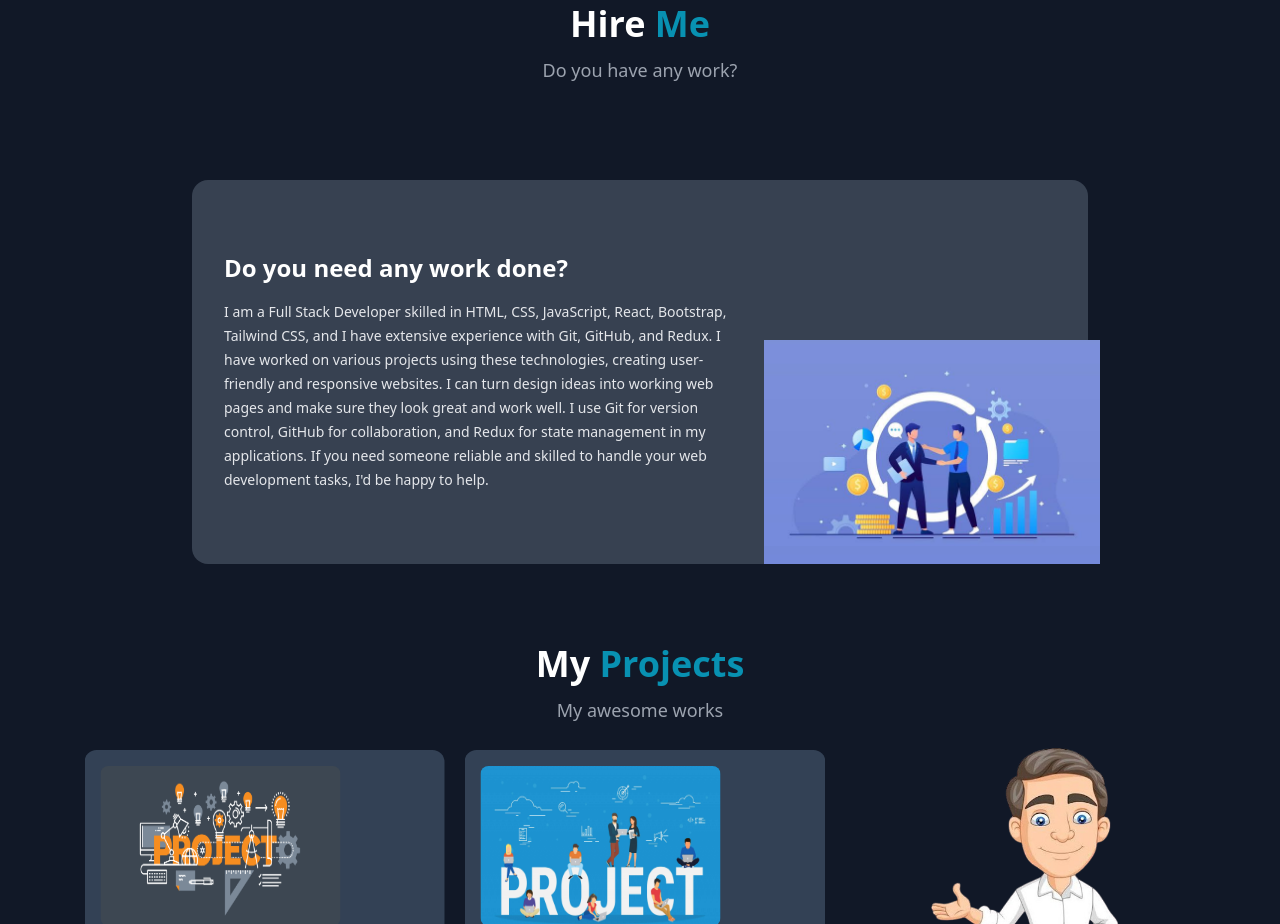
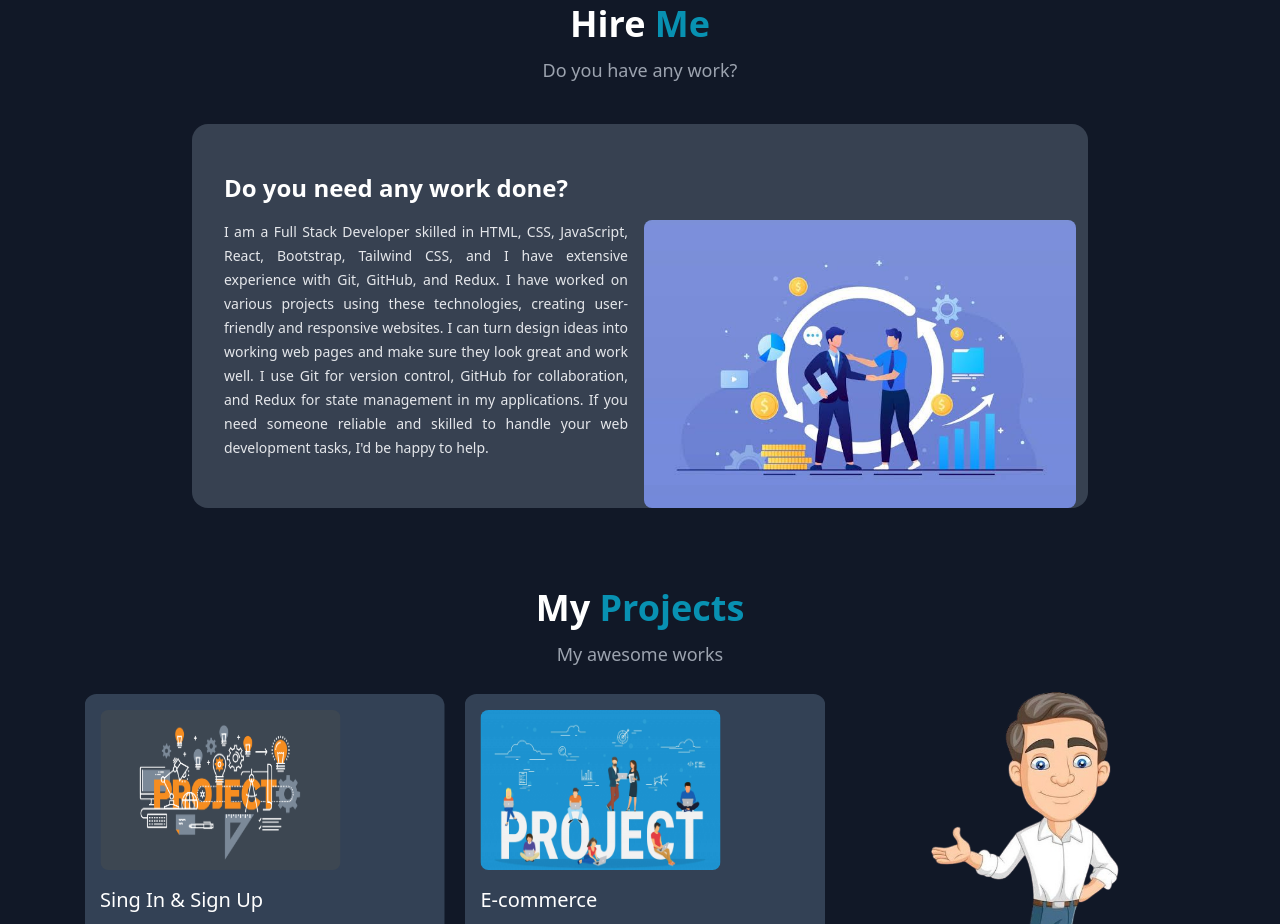
Before and after one commit to PARIAnandha/React-Portfolio, a React (Create React App) app in the folder React-Portfolio/: page / in a window 1280 px wide. Shown: the part 2660-3584 px from the top of the page. Built offline with nearby package versions, Linux system fonts and the light colour scheme.

Commit message:
resume add

```diff
--- a/React-Portfolio/src/components/About.jsx
+++ b/React-Portfolio/src/components/About.jsx
@@ -23,7 +23,7 @@ const About = () => {
               </p>
               <br />
               <br />
-              <a href="../assets/about cv.png" download>
+              <a href="/PARI-ARUL Resume.pdf" download>
                 <button className="btn-primary">Download CV</button>
               </a>
             </div>
--- a/React-Portfolio/src/components/Hireme.jsx
+++ b/React-Portfolio/src/components/Hireme.jsx
@@ -1,5 +1,6 @@
 import React from 'react';
 import hireMe from '../assets/HereMe.jpg';
+
 
 const Hireme = () => {
   return (
@@ -10,12 +11,12 @@ const Hireme = () => {
         </h3>
         <p className="text-gray-400 mt-3 text-lg">Do you have any work?</p>
       </div>
-      <div className="bg-gray-700 relative px-8 rounded-2xl py-5 lg:max-w-4xl mx-auto min-h-[24rem] mt-24 flex gap-6 lg:flex-row flex-col-reverse items-center">
-        <div>
-          <h2 className="text-2xl font-semibold">
+      <div className="bg-gray-700 relative px-8 rounded-2xl py-10 lg:max-w-4xl mx-auto min-h-[24rem] mt-10 flex gap-6 lg:flex-row flex-col-reverse items-center">
+        <div className="lg:w-1/2 w-full">
+          <h2 className="text-2xl font-semibold mb-4">
             Do you need any work done?
           </h2>
-          <p className="lg:text-left text-justify max-w-lg text-sm mt-4 text-gray-200 leading-6">
+          <p className="text-justify max-w-lg text-sm text-gray-200 leading-6">
             I am a Full Stack Developer skilled in HTML, CSS, JavaScript, React, Bootstrap, Tailwind CSS, and I have extensive experience with Git, GitHub, and Redux.
             I have worked on various projects using these technologies, creating user-friendly and responsive websites.
             I can turn design ideas into working web pages and make sure they look great and work well.
@@ -23,12 +24,15 @@ const Hireme = () => {
             If you need someone reliable and skilled to handle your web development tasks, I'd be happy to help.
           </p>
         </div>
-        <img
-          src={hireMe}
-          alt="Hire Me"
-          className="lg:h-56 h-56 lg:absolute bottom-0 -right-3 object-cover"
-        />
+        <div className="lg:w-1/2 w-full flex justify-center lg:justify-end">
+          <img
+            src={hireMe}
+            alt="Hire Me"
+            className="lg:h-72 h-56 lg:absolute lg:bottom-0 lg:right-3 object-cover rounded-lg"
+          />
+        </div>
       </div>
+
     </section>
   );
 };
```
Also changed, not shown: 1 other file (tests, documents, lock files or other folders).
